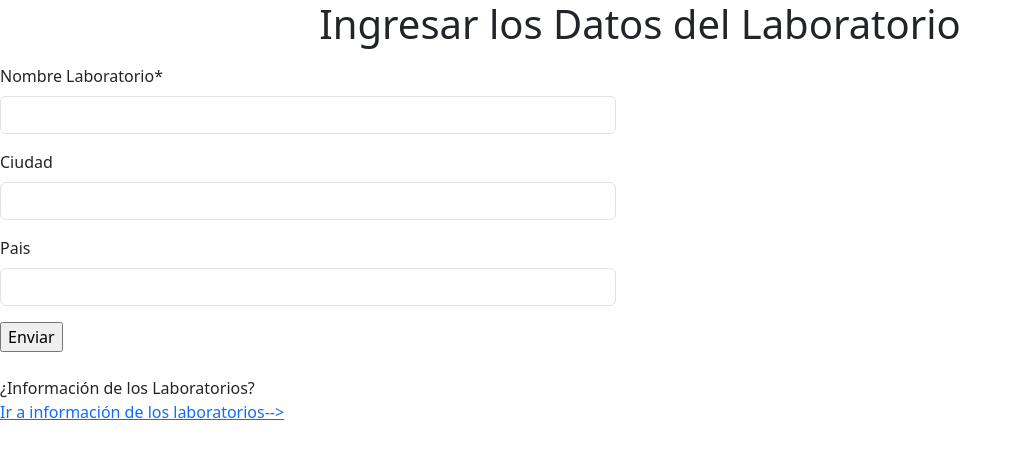
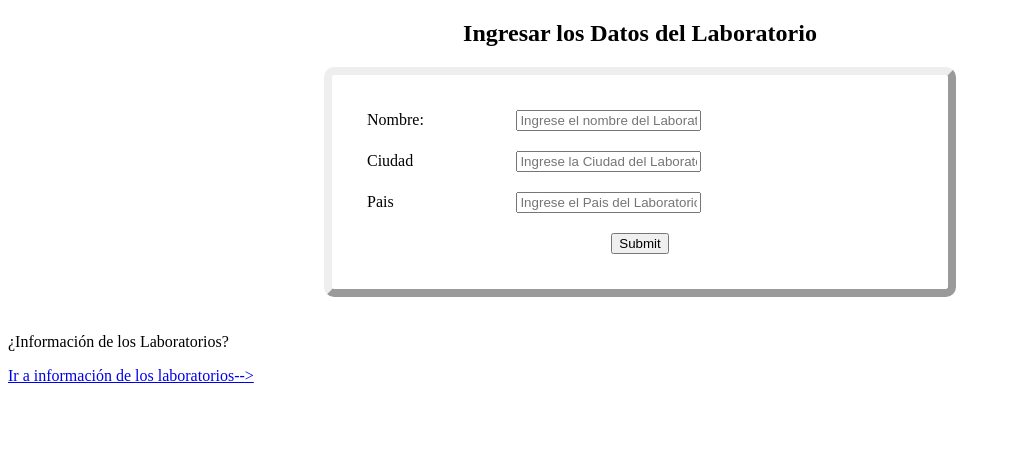
Before and after one commit to JuanAlbornoz32/Aplicacion_Laboratorio, a Django app: page / in a window 1280 px wide. Shown: the top 459 px of the page, without its empty margins (0-1022 px from the left). Run offline with Django 4.2, Linux system fonts and the light colour scheme; some libraries are stand-ins or nearby versions.

Commit message:
Se realizan modificaciones en el CRUD

```diff
--- a/laboratorio/forms.py
+++ b/laboratorio/forms.py
@@ -1,7 +1,9 @@
 from django import forms
+
 from .models import Laboratorio
 
-class Laboratorioform(forms.ModelForm):
+
+class LaboratorioForm(forms.ModelForm):
     class Meta:
         model = Laboratorio
         fields = ('nombre', 'ciudad', 'pais')
--- a/laboratorio/models.py
+++ b/laboratorio/models.py
@@ -15,6 +15,7 @@ class Laboratorio(models.Model):
     pais = models.CharField(max_length=100, blank=True, null=True, verbose_name="Pais")
     created = models.DateTimeField(auto_now_add=True, verbose_name='Fecha de Creación')
     updated = models.DateTimeField(auto_now=True, verbose_name='Fecha de actualización')
+    num_visitas = models.PositiveIntegerField(default=0)
 
     def __str__(self):
         return self.nombre
--- /dev/null
+++ b/laboratorio/test.py
@@ -0,0 +1,4 @@
+from django.test import TestCase
+from django.test import SimpleTestCase
+from django.urls import reverse
+from .models import Laboratorio
--- a/laboratorio/urls.py
+++ b/laboratorio/urls.py
@@ -2,9 +2,10 @@ from django.urls import path
 from . import views
 
 urlpatterns = [
-    path("", views.insertar_view, name='index'),
-    path("laboratorios/", views.mostrar_view, name='laboratorios'),
+    path("", views.insertar_view, name='insertar'),
+    path("mostrar/", views.mostrar_view, name='mostrar'),
     path("editar/<int:pk>/", views.editar_view, name='editar'),
+    path("editar/actualizarlaboratorio/<int:pk>/", views.actualizar_view, name='actualizar'),
     path("eliminar/<int:pk>/", views.eliminar_view, name='eliminar'),
 
 ]
--- a/laboratorio/views.py
+++ b/laboratorio/views.py
@@ -1,44 +1,50 @@
 from django.shortcuts import render, redirect
 from .models import Laboratorio
-from .forms import Laboratorioform
+from .forms import LaboratorioForm
 
 # Create your views here.
 
 def mostrar_view(request):
     laboratorios = Laboratorio.objects.all()
-    context = {'laboratorios': laboratorios }
-    return render(request, 'laboratorios.html', context)
+    num_visitas = request.session.get('num_visitas', 0)
+    num_visitas += 1
+    request.session['num_visitas'] = num_visitas
+    context = {
+        'laboratorios': laboratorios,
+        'num_visitas': num_visitas,
+        }
+    return render(request, 'mostrar.html', context)
 
 def insertar_view(request):
     if request.method == 'POST':
-        form = Laboratorioform(request.POST)
+        form = LaboratorioForm(request.POST)
         if form.is_valid():
             form.save()
-            return redirect('/laboratorios/')
-    form = Laboratorioform()
+            return redirect('/mostrar/')
+    form = LaboratorioForm()
     context = {'form':form}
-    return render(request, 'index.html', context)
+    return render(request, 'insertar.html', context)
 
 def editar_view(request,pk):
-    if request.method == 'POST':
-        form = Laboratorioform(request.POST)
-        print(request.POST)
-        if form.is_valid():
-            laboratorio = Laboratorio.objects.get(id=pk)
-            laboratorio.nombre = request.POST['nombre']
-            laboratorio.ciudad = request.POST['ciudad']
-            laboratorio.pais = request.POST['pais']
-            laboratorio.save()
-            return redirect('/laboratorios/')
     laboratorio = Laboratorio.objects.get(id=pk)
-    form = Laboratorioform(instance=laboratorio)
-    context = {'form':form, 'laboratiorio':laboratorio}
-    return render(request, 'editar.html',context)
+    context = {'laboratorio':laboratorio}
+    return render(request, 'editar.html', context)
+
+def actualizar_view(request, pk):
+    nombre = request.POST['nombre']
+    ciudad = request.POST['ciudad']
+    pais = request.POST['pais']
+    laboratorio = Laboratorio.objects.get(id=pk)
+    laboratorio.nombre = nombre
+    laboratorio.ciudad = ciudad
+    laboratorio.pais = pais
+    laboratorio.save()
+    return redirect('/mostrar/')
 
 def eliminar_view(request,pk):
     laboratorio = Laboratorio.objects.get(id=pk)
     if request.method == "POST":
         laboratorio.delete()
-        return redirect('/laboratorios/')
+        return redirect('/mostrar/')
     context={'laboratorio': laboratorio}
     return render(request, 'eliminar.html', context)
--- a/templates/base.html
+++ b/templates/base.html
@@ -4,11 +4,23 @@
     <meta charset="UTF-8">
     <meta http-equiv="X-UA-Compatible" content="IE=edge" />
     <meta name="viewport" content="width=device-width, initial-scale=1.0">
-    {% load bootstrap5 %} {% bootstrap_css %} {%bootstrap_javascript %}
-    {% bootstrap_messages %} {% load static %}
-    <link rel="stylesheet" href="{% static 'css/style.css' %}" />
     <title>Laboratorio</title>
 </head>
+<style>
+    table {
+        border: 8px outset;
+        border-radius: 10px;
+        border-spacing: 10px;
+        padding: 20px;
+        margin-left: auto;
+        margin-right: auto;
+    }
+
+    th,
+    td {
+        padding: 5px;
+    }
+</style>
 <body>
     {% block content %}{% endblock content %}
     {% block formulario %} {% endblock formulario %}
--- a/templates/eliminar.html
+++ b/templates/eliminar.html
@@ -5,13 +5,13 @@
     {% csrf_token %}
     <br><br>
     <div class="alert alert-danger" role="alert">
-    Estas seguro que deseas eliminar el "{{laboratorio.nombre}}"?
+        Estas seguro que deseas eliminar el "{{laboratorio.nombre}}"?
     </div>
     <p>
-    <a href="{% url 'laboratorios' %}"><-- Retornar</a>
+        <a href="{% url 'mostrar' %}"><-- Retornar</a>
     </p>
     <p>
-    <input class="btn btn-danger" type="submit" value="Confirm">
+        <input class="btn btn-danger" type="submit" value="Confirm">
     </p>
 </form>
 
--- a/templates/index.html
+++ /dev/null
@@ -1,17 +0,0 @@
-{% extends 'base.html' %}
-
-{% block content %}
-{% load crispy_forms_tags %}
-<h1 class="text-center">Ingresar los Datos del Laboratorio</h1>
-<div class="row col-6 mt-3">
-    <form action="" method="post">
-        {% csrf_token %}
-        {{form|crispy}}
-        <input type="submit" value="Enviar">
-    </form>
-    <div>
-        <br>¿Información de los Laboratorios?<br>
-        <a href="{% url 'laboratorios' %}">Ir a información de los laboratorios--></a>
-    </div>
-</div>
-{% endblock content %}
--- /dev/null
+++ b/templates/insertar.html
@@ -0,0 +1,33 @@
+{% extends 'base.html' %}
+
+{% block content %}
+<h2 style="text-align: center;">Ingresar los Datos del Laboratorio</h2>
+<form action="" method="post">
+    {% csrf_token %}
+    <table style="width: 50%" align="center">
+        <tr>
+            <td>Nombre:</td>
+            <td><input type="text" placeholder="Ingrese el nombre del Laboratorio" name="nombre"></td>
+        </tr>
+        <tr>
+            <td>Ciudad</td>
+            <td><input type="text" placeholder="Ingrese la Ciudad del Laboratorio" name="ciudad"></td>
+        </tr>
+        <tr>
+            <td>Pais</td>
+            <td><input type="text" placeholder="Ingrese el Pais del Laboratorio" name="pais"></td>
+        </tr>
+        <tr>
+            <td colspan="2" align="center"><input type="submit" class="btn btn-success"></td>
+        </tr>
+    </table>
+    <br><br>
+    <div class="alert alert-danger" role="alert">
+        ¿Información de los Laboratorios?
+    </div>
+    <p>
+        <a href="{% url 'mostrar' %}">Ir a información de los laboratorios--></a>
+    </p>
+</form>
+
+{% endblock content %}
```
Also changed, not shown: templates/editar.html (+21 -9 lines), templates/mostrar.html (renamed from templates/laboratorios.html, +16 -9 lines), laboratorio/migrations/0006_laboratorio_num_visitas.py (added).
